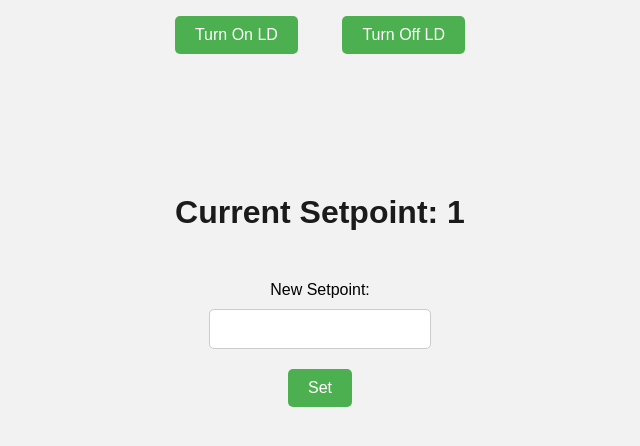
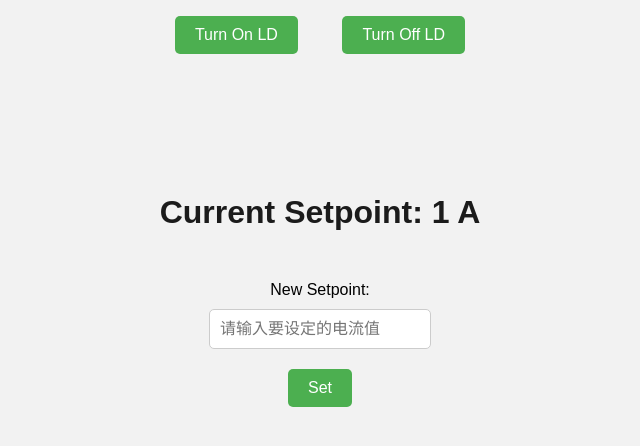
Before and after one commit to LeonoreShaw/CLD1015, a Flask app: page / in a window 1280 px wide. Shown: the part 211-657 px from the top of the page, without its empty margins (320-960 px from the left). Run offline with Flask 3, Linux system fonts and the light colour scheme.

Commit message:
完成表单的格式与样式。

```diff
--- a/Current_And_Temperature_Controller_Examples/Python/CLD10xy Laser Diode Controllers/Flask/static/css/style.css
+++ b/Current_And_Temperature_Controller_Examples/Python/CLD10xy Laser Diode Controllers/Flask/static/css/style.css
@@ -25,7 +25,7 @@ label {
     margin-bottom: 10px;
 }
 
-input[type="text"] {
+input[type="number"] {
     padding: 10px;
     border: 1px solid #ccc;
     border-radius: 5px;
--- a/Current_And_Temperature_Controller_Examples/Python/CLD10xy Laser Diode Controllers/Flask/templates/index.html
+++ b/Current_And_Temperature_Controller_Examples/Python/CLD10xy Laser Diode Controllers/Flask/templates/index.html
@@ -10,6 +10,7 @@
     <link rel="stylesheet" href="../static/css/style.css">
     <script src="../static/js/scripts.js"></script>
 
+    <link rel="shortcut icon" href="#" />
     <title>CLD1015 Control</title>
 
 </head>
@@ -23,10 +24,11 @@
         <button class="button" onclick="turnOff()">Turn Off LD</button>
     </div>
 
-    <h1>Current Setpoint: <span id="setpoint-value">{{ setpoint }}</span></h1>
+    <h1>Current Setpoint: <span id="setpoint-value">{{ setpoint }}</span> A</h1>
     <form>
         <label for="setpoint">New Setpoint:</label>
-        <input type="text" id="setpoint" name="setpoint">
+        <input placeholder="请输入要设定的电流值" type="number" id="setpoint" name="setpoint" min="0" max="1" step="0.001"
+            oninput="if(value>1)value=1" onkeydown="if (event.keyCode == 13) { setSetpoint(); return false; }">
         <br>
         <input class="button" type="button" value="Set" onclick="setSetpoint()">
     </form>
```
